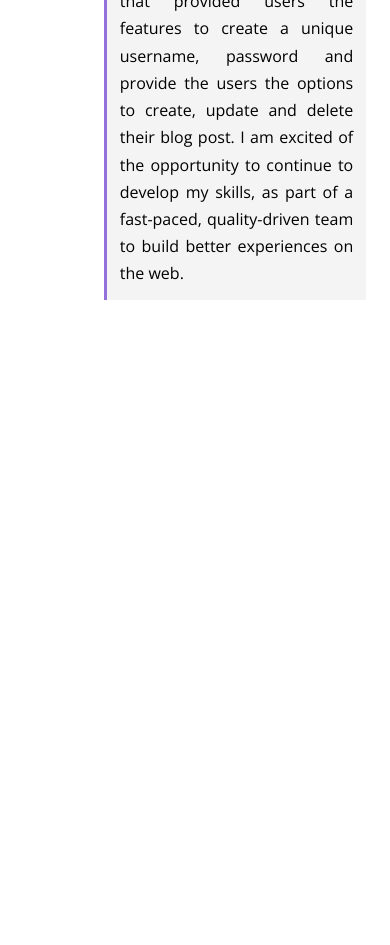
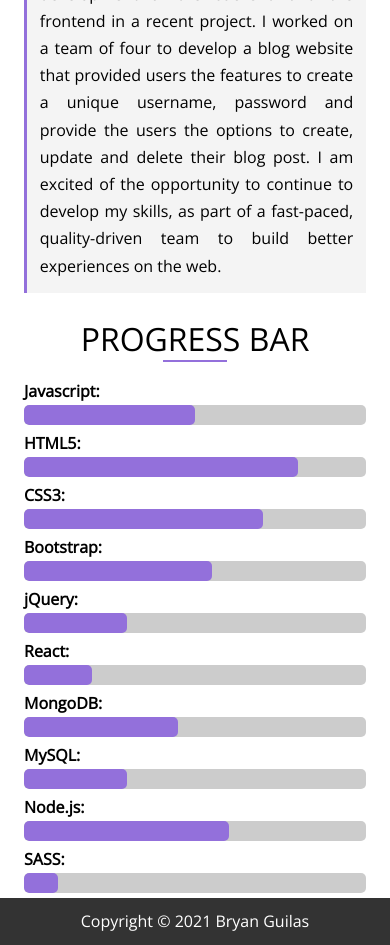
Before and after one commit to BGM6/pureHTML-CSS-JS-Portfolio, a plain HTML site: page about.html in a window 390 px wide. Shown: the part 921-1866 px from the top of the page. Before the commit the page ends 1221 px from the top, so only its background shows below. Drawn offline with nearby package versions, Linux system fonts and the light colour scheme.

Commit message:
added progress bar in about.html and added more media query for mobile

```diff
--- a/about.html
+++ b/about.html
@@ -40,17 +40,94 @@
         <div class="bottom-line"></div>
         <p class="lead">A little about myself</p>
 
-
         <!--Grid Section-->
-
         <div class="about-info">
             <img src="img/portrait.JPG" alt="Bryan" class="bio-image">
             <div class="bio">
-<!--                <h4>A Little About Myself</h4>-->
-                <p>A self-motivated Full-stack developer with passion for tailored solutions seeking the position of a Web Developer in a thriving, exciting, and growing company. Recently earned a certificate in full stack development from the University of Berkeley, with newly developed skills in JavaScript, React, TypeScript, NodeJS, CSS, SQL, MongoDB, JQuery and HTML. Known as a passionate hard-working individual, a team-player who can also work independently. With each project, I aim to provide my audience with the best user experience possible as well as add and improve to my skill set. I adapted development of the backend and the frontend in a recent project. I worked on a team of four to develop a blog website that provided users the features to create a unique username, password and provide the users the options to create, update and delete their blog post. I am excited of the opportunity to continue to develop my skills,  as part of a fast-paced, quality-driven team to build better experiences on the web. </p>
+                <!--                <h4>A Little About Myself</h4>-->
+                <p>A self-motivated Full-stack developer with passion for tailored solutions seeking the
+                    position of a Web Developer in a thriving, exciting, and growing company.
+                    Recently earned a certificate in full stack development from the University of
+                    Berkeley, with newly developed skills in JavaScript, React, TypeScript, NodeJS,
+                    CSS, SQL, MongoDB, JQuery and HTML. Known as a passionate hard-working individual, a
+                    team-player who can also work independently. With each project, I aim to provide my
+                    audience with the best user experience possible as well as add and improve to my skill
+                    set. I adapted development of the backend and the frontend in a recent project.
+                    I worked on a team of four to develop a blog website that provided users the features
+                    to create a unique username, password and provide the users the options to create,
+                    update and delete their blog post. I am excited of the opportunity to continue to
+                    develop my skills, as part of a fast-paced, quality-driven team to build better
+                    experiences on the web. </p>
             </div>
         </div>
     </div>
 </section>
+
+<!--Section B: Progress Bar -->
+<section id="about-b">
+    <div class="container">
+
+        <h2 class="section-title">Progress Bar</h2>
+        <div class="bottom-line"></div>
+
+        <h4>Javascript: </h4>
+        <div class="progress">
+            <div  style="width: 50%"></div>
+        </div>
+
+        <h4>HTML5: </h4>
+        <div class="progress">
+            <div  style="width: 80%"></div>
+        </div>
+
+        <h4>CSS3: </h4>
+        <div class="progress">
+            <div  style="width: 70%"></div>
+        </div>
+
+        <h4>Bootstrap: </h4>
+        <div class="progress">
+            <div  style="width: 55%"></div>
+        </div>
+
+        <h4>jQuery: </h4>
+        <div class="progress">
+            <div  style="width: 30%"></div>
+        </div>
+
+        <h4>React: </h4>
+        <div class="progress">
+            <div  style="width: 20%"></div>
+        </div>
+
+        <h4>MongoDB: </h4>
+        <div class="progress">
+            <div  style="width: 45%"></div>
+        </div>
+
+        <h4>MySQL: </h4>
+        <div class="progress">
+            <div  style="width: 30%"></div>
+        </div>
+
+        <h4>Node.js: </h4>
+        <div class="progress">
+            <div  style="width: 60%"></div>
+        </div>
+
+        <h4>SASS: </h4>
+        <div class="progress">
+            <div  style="width: 10%"></div>
+        </div>
+
+    </div>
+</section>
+
+<!--Footer-->
+<footer id="main-footer">
+    <div class="container">
+        <p>Copyright &copy; 2021 Bryan Guilas</p>
+    </div>
+</footer>
 </body>
 </html>
--- a/css/style.css
+++ b/css/style.css
@@ -12,7 +12,8 @@
     max-width: 1280px;
     padding: 0 1.5rem;
     margin: auto;
-    overflow: hidden; }
+    overflow: hidden;
+}
 
 html, body {
     font-family: 'Open Sans', sans-serif;
@@ -53,7 +54,7 @@ a {
     position: fixed;
     top: 0;
     padding: 0 30px;
-    opacity: 0.7;
+    /*opacity: 0.7;*/
     z-index: 1;
     /*transition: 0.5s;*/
 }
@@ -141,68 +142,8 @@ i {
 
 
 img {
-width: 100%;
+    width: 100%;
 }
-
-/*Media queries*/
-
-@media (max-width: 500px) {
-    #navbar {
-        flex-direction: column;
-        height: 120px;
-        padding: 20px;
-    }
-
-    #navbar a {
-        padding: 5px 5px;
-        margin: 0 3px;
-    }
-
-    #content p, h2 {
-        text-align: center;
-    }
-
-    #content h2 {
-        font-size: 2.5rem;
-        margin-bottom: 12px;
-    }
-
-    #content p {
-        font-size: .8rem;
-        line-height: 1.4;
-    }
-
-}
-
-@media (max-width: 768px) and (min-width: 499px) {
-    #navbar {
-        flex-direction: column;
-        height: 120px;
-        padding: 20px;
-    }
-
-    #navbar a {
-        font-size: 1.3rem;
-        padding: 5px 5px;
-        margin: 0 3px;
-    }
-
-    #content p, h2 {
-        text-align: center;
-    }
-
-    #content h2 {
-        font-size: 4rem;
-        margin-bottom: 20px;
-    }
-
-    #content p {
-        font-size: 1.2rem;
-        line-height: 1.4;
-    }
-
-}
-
 
 /*About Page*/
 
@@ -238,15 +179,129 @@ width: 100%;
     padding-bottom: 0.5rem;
     text-align: center;
     font-weight: 100;
-    text-transform: uppercase; }
+    text-transform: uppercase;
+}
 
 .bottom-line {
     height: 2px;
     width: 4rem;
     background: mediumpurple;
     display: block;
-    margin: 0 auto 1rem auto; }
+    margin: 0 auto 1rem auto;
+}
 
 .lead {
     margin-bottom: 1rem;
 }
+
+/*Section B - Progress Bar*/
+
+#about-b {
+    margin-top: 2rem;
+}
+
+.progress {
+    background: #ccc;
+    border-radius: 5px;
+    height: 20px;
+    margin-bottom: 0.3rem;
+    overflow: hidden;
+}
+
+.progress div {
+    background: mediumpurple;
+    border-radius: 5px;
+    color: #fff;
+    height: 100%;
+    text-align: center;
+}
+
+#bar-icon {
+    color: #333;
+}
+
+/*Footer*/
+
+#main-footer {
+    background-color: #333;
+    color: #fff;
+    font-size: 1rem;
+    text-align: center;
+    padding: 10px 10px;
+
+}
+
+/*Media queries*/
+
+@media (max-width: 500px) {
+    #navbar {
+        flex-direction: column;
+        height: 100px;
+        padding: 20px;
+    }
+
+    #navbar a {
+        font-size: .9rem;
+        padding: 5px 5px;
+        margin: 0 3px;
+    }
+
+    #content p, h2 {
+        text-align: center;
+    }
+
+    #content h2 {
+        font-size: 2.5rem;
+        margin-bottom: 12px;
+    }
+
+    #content p {
+        font-size: .8rem;
+        line-height: 1.4;
+    }
+
+    .logo {
+        font-size: 1.5rem;
+    }
+
+    /*About Page*/
+    #about-a .about-info {
+        grid-template-areas: 'bioimage'
+    'bio'
+    'bio';
+    }
+
+    #about-a .section-title {
+        padding-top: 10px;
+        padding-bottom: 15px;
+        font-size: 1.5rem;
+    }
+}
+
+@media (max-width: 767px) and (min-width: 499px) {
+    #navbar {
+        flex-direction: column;
+        height: 120px;
+        padding: 20px;
+    }
+
+    #navbar a {
+        font-size: 1.3rem;
+        padding: 5px 5px;
+        margin: 0 3px;
+    }
+
+    #content p, h2 {
+        text-align: center;
+    }
+
+    #content h2 {
+        font-size: 4rem;
+        margin-bottom: 20px;
+    }
+
+    #content p {
+        font-size: 1.2rem;
+        line-height: 1.4;
+    }
+}
```
Also changed, not shown: index.html (+7 -2 lines).
